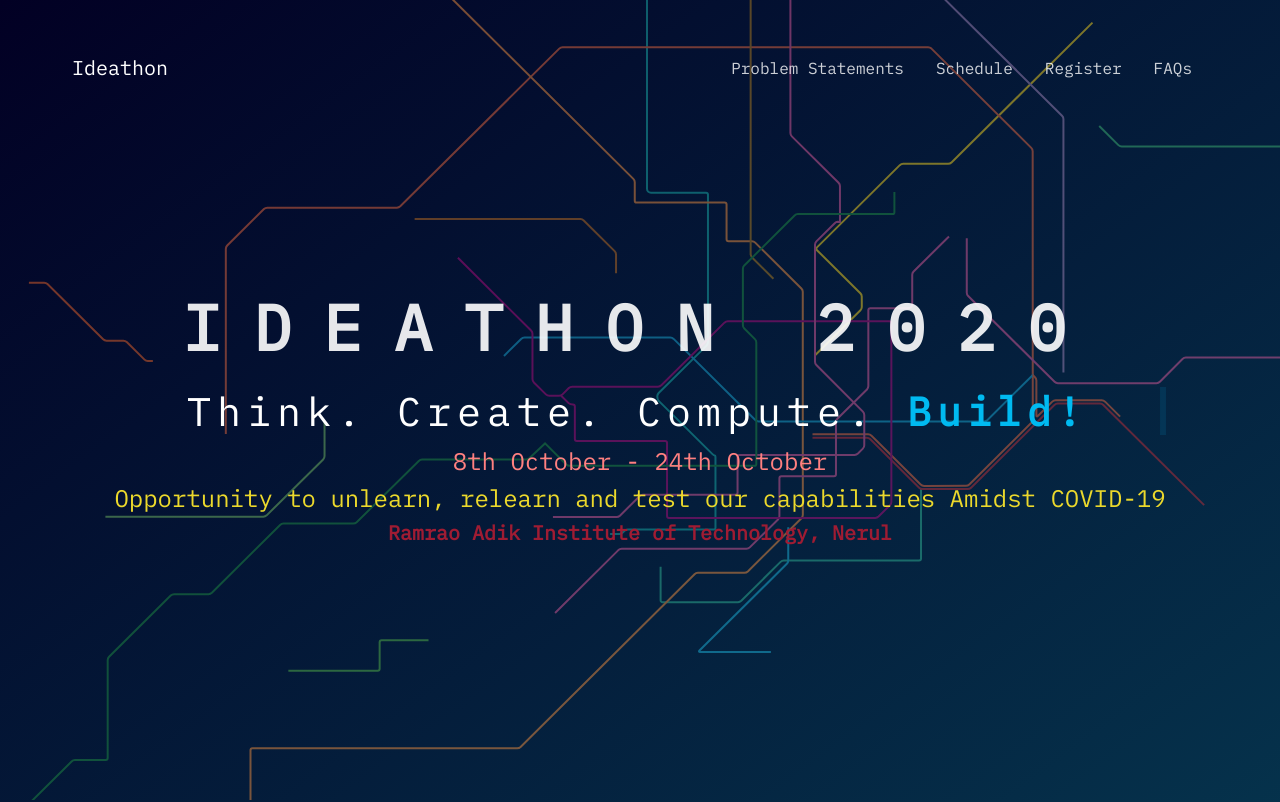
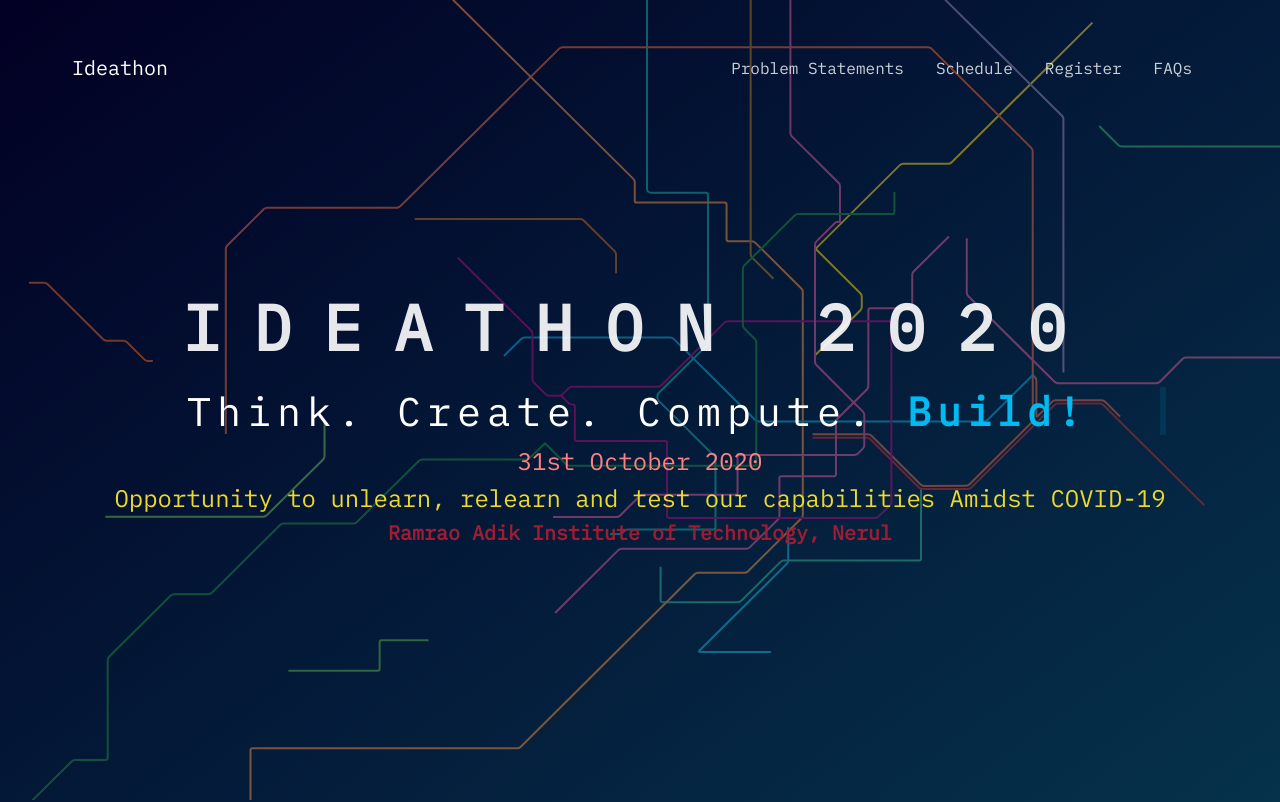
Before and after one commit to csi-rait/COVID-ideathon, a plain HTML site: page public/index.html in a window 1280 px wide. Shown: the top 802 px of the page. Drawn offline with nearby package versions, Linux system fonts and the light colour scheme; a script that the page names is missing.

Commit message:
date changes

```diff
--- a/public/index.html
+++ b/public/index.html
@@ -100,7 +100,7 @@
       <p class="techathon"><strong>IDEATHON 2020</strong>
         <p>
           <h1>Think. Create. Compute. <span>Build!</span></h1>
-          <h4 style="color: #ff8080;">8th October - 24th October</h4>
+          <h4 style="color: #ff8080;">31st October 2020</h4>
           <h4>Opportunity to unlearn, relearn and test our capabilities Amidst COVID-19</h4>
           <!-- <br>
           <br>
```
